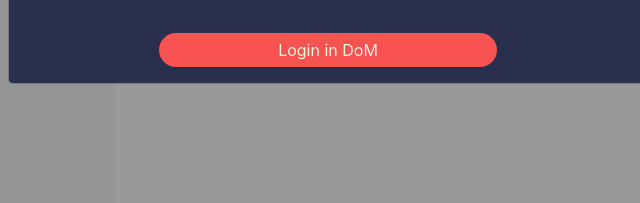
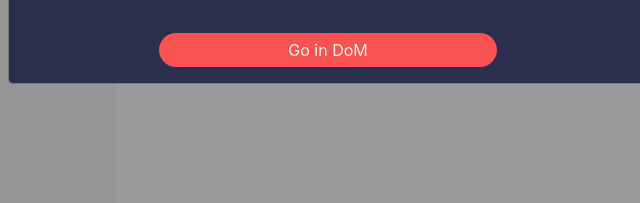
Before and after one commit to atrin-hojjat/DreamOnMessenger, a plain HTML site: page front/index.htm in a window 1280 px wide. Shown: the part 349-552 px from the top of the page, 312-952 px from the left. Drawn offline with nearby package versions, Linux system fonts and the light colour scheme.

Commit message:
Update login.htm

```diff
--- a/front/login.htm
+++ b/front/login.htm
@@ -15,7 +15,7 @@
                             </div>
                             <div class="login-warning" id="login-message"></div>
                             <div class="form-group input-group mb-3">
-                            <button type="submit" class="btn form-control form-control-sm login-bott " id="login-button">Login in DoM</button>
+                            <button type="submit" class="btn form-control form-control-sm login-bott " id="login-button">Go in DoM</button>
 														</div>
                           </form>
 
```
